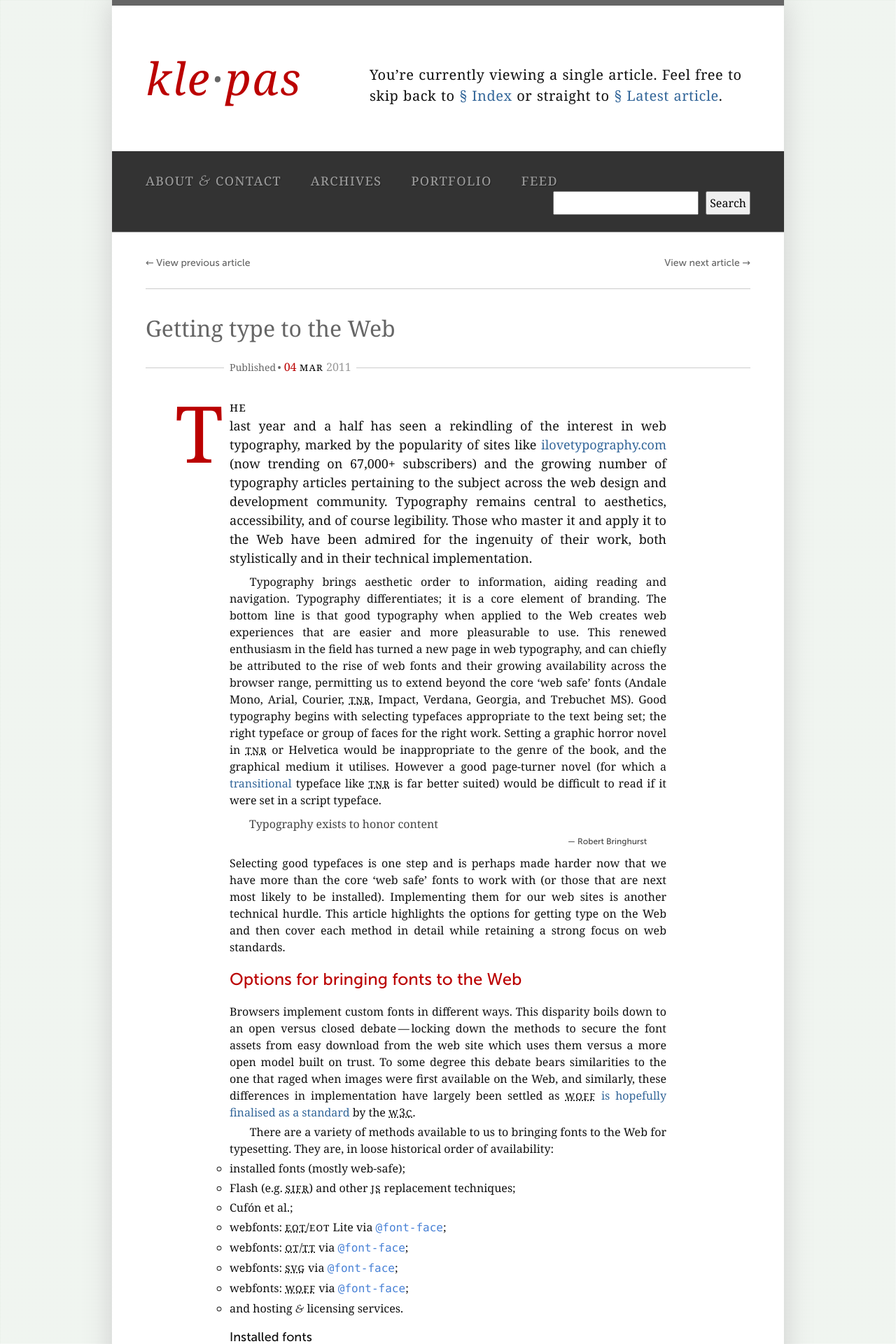
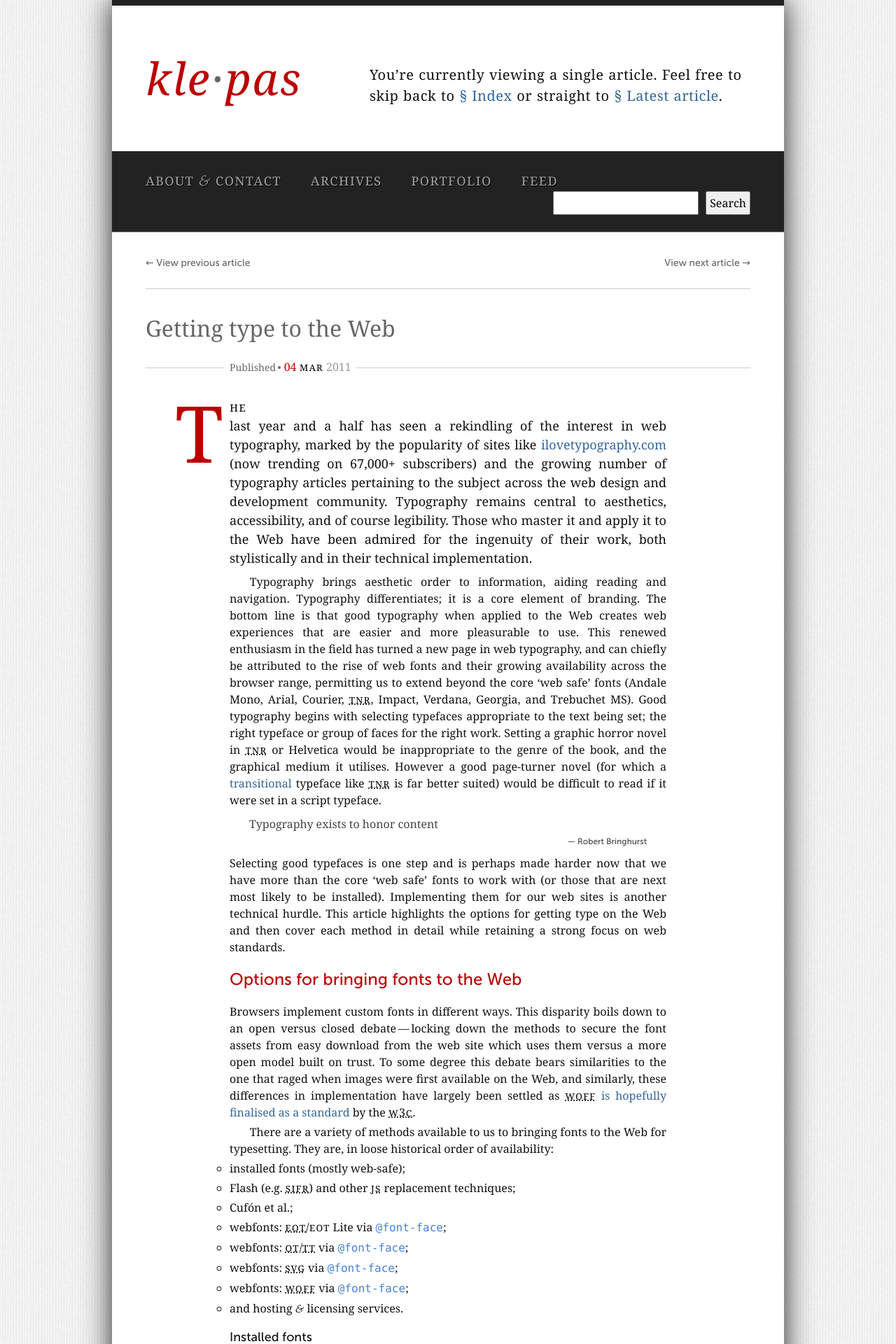
Before and after one commit to klepas/klepas.org, a Jekyll site: the page built from _posts/2011-03-04-getting-type-to-the-web.markdown, in a window 1280 px wide. Shown: the top 1920 px of the page at 70% size. Built offline with Jekyll 4.4.1, drawn with Linux system fonts in a browser that asks for light colours.

Commit message:
Updated bg tile texture to be easier on the eyes, and gently textured the #cover.

```diff
--- a/_posts/2011-03-04-getting-type-to-the-web.markdown
+++ b/_posts/2011-03-04-getting-type-to-the-web.markdown
@@ -264,7 +264,7 @@
 
 Just like mod_deflate's `FilesMatch` using `mod_gzip_item_include file` we can list the file extensions for files that mod_gzip should seek to compress. The content types can also be listed via the `mod_gzip_item_include mime` lines by notating the [IANA media types](http://www.iana.org/assignments/media-types/) as done for the vendor-specific <acronym title="Embedded OpenType">EOT</acronym> <code><a href="http://www.iana.org/assignments/media-types/application/vnd.ms-fontobject" title="IANA.org&thinsp;&mdash;&thinsp;vnd.ms-fontobject content-type">vnd.ms-fontobject</a></code>.
 
-You can test how well compression is performing through a variety of browser developer plugins or by using Mark Nottingham's REDbot, a robot that checks <acronym title="Hypertext Transfer Protocol">HTTP</acronym> resources for common problems and pitfalls. For example, when checking <code><a href="http://redbot.org/?uri=http%3A%2F%2Fwww.sitepoint.com%2F" title="REDbot: &lt;http://www.sitepoint.com/&gt;">http://sitepoint.com</a></code> REDbot notes via the `Content-Encoding` that mod_gzip is in use. When <a href="http://redbot.org/?descend=True&uri=http://www.sitepoint.com/" title="REDbot: &lt;http://sitepoint.com&gt;&thinsp;&mdash;&thinsp;Checking assets">checking the assets</a> we can see that 84% of the original size of the page (when decompressed) is saved through the use of mod_gzip, with detailed figures for the various assets.
+You can test how well compression is performing through a variety of browser developer plugins or by using Mark Nottingham's REDbot, a robot that checks <acronym title="Hypertext Transfer Protocol">HTTP</acronym> resources for common problems and pitfalls. For example, when checking <code><a href="http://redbot.org/?uri=http%3A%2F%2Fsitepoint.com" title="REDbot: sitepoint.com">http://sitepoint.com</a></code> REDbot notes via the `Content-Encoding` that mod_gzip is in use. When <a href="http://redbot.org/?descend=True&amp;uri=http://sitepoint.com/" title="REDbot: sitepoint.com &thinsp;&mdash;&thinsp;checking assets">checking the assets</a> we can see that 84% of the original size of the page (when decompressed) is saved through the use of mod_gzip, with detailed figures for the various assets.
 
 ##### Caching
 
--- a/about.html
+++ b/about.html
@@ -27,7 +27,7 @@
                 <p>I am a freelance contract designer specialising in web-based mediums&thinsp;&mdash;&thinsp;in particular web applications and web typography. I design both small and large-scale websites, user interfaces, accompanying icons, and provide usability as well and accessibility assessments&thinsp;&mdash;&thinsp;for an overview, view <a href="#portfolio" title="Skip down to the portfolio preview">a preview of my portfolio</a>.
 </p>
                 <p>I have extended a large range of services in the past as part of working as a sole designer for a web development and consultancy company. Now as a contractor I have refined the services I offer to better suit this style of work. I prefer to work with a dedicated team and would be interested in establishing a dedicated position as a web designer for website design or web application projects, and of course anything to do with web typography.</p>
-                <p>My <a href="/files/doc/Simon-Pascal-Klein-CV.pdf" title="Download Simon Pascal Klein&rsquo;s curriculum vitae">curriculum vitae (<acronym title="Portable Document Format">PDF</acronym>)</a> is available also for download.</p>
+                <!--<p>My <a href="/files/doc/Simon-Pascal-Klein-CV.pdf" title="Download Simon Pascal Klein&rsquo;s curriculum vitae">curriculum vitae (<acronym title="Portable Document Format">PDF</acronym>)</a> is available also for download.</p>-->
                 <!--<p class="note availability">I am currently not available for any new work.</p>-->
                 <h5>Your upcoming project&hellip;</h5>
                 <p>Got an idea bubbling in your head? A site that perhaps needs to be constructed? An app that you would like to build? Do you have to digitise data? I have formulated <a href="/files/doc/klepas-client-worksheet.pdf" title="Download the client worksheet">a handy worksheet (<acronym title="Portable Document Format">PDF</acronym>)</a> with some questions about you, your aspirations as a company, and how best to reﬂect that in your new website or web app. It helps me establish a clearer understanding of your needs. After all design is a communication art&thinsp;&mdash;&thinsp;it is vital to understand what needs to be communicated.</p>
--- a/css/screen.css
+++ b/css/screen.css
@@ -58,13 +58,13 @@
 	margin: 0 auto 0 auto;
 	padding: 4.8em 0 4.8em 0;
 	background-color: white;
-	border-top: #666 0.8em solid;
+	border-top: #222 0.8em solid;
 	text-align: left;
 	width: 96em; /* 960 minus the gutters (48 on each side). */
 	/* Box shadowing that provides a nice page shadow; experimental shiny stuff. */
-	box-shadow: 0 0 4em #ccc;
-	-webkit-box-shadow: 0 0 4em #ccc;
-	-moz-box-shadow: 0 0 4em #ccc;
+	box-shadow: 0 0 4em #222;
+	-webkit-box-shadow: 0 0 4em #222;
+	-moz-box-shadow: 0 0 4em #222;
 	}
 	h3, h4, h5, h6 { font-family: "Museo Sans 500 Regular", "Lucida Grande", Verdana, "DejaVu Sans", sans-serif; }
 	h2 { font-size: 3.2em; color: #666; margin-bottom: 0.5em; /* 16 */ }
@@ -205,7 +205,11 @@
 		letter-spacing: 0.031em; /* 0.5 */
 		word-spacing: 0.062em; /* 1 */
 		}
-	div#nav { background-color: #333; color: white; border-bottom: 1px solid #999; }
+	div#nav {
+		background-color: #222;
+		color: white;
+		border-bottom: 1px solid #999;
+		}
 		ul.nav-footer li { padding-bottom: 0.363em; /* 8 */ }
 		ul.nav li {
 			float: left;
@@ -217,18 +221,18 @@
 			ul.nav-header li a {
 				display: block;
 				color: #999;
-				text-shadow: 1px 1px 1px #222;
+				text-shadow: 1px 1px 1px black;
 				}
 			ul.nav-footer li a {
 				}
 				ul.nav li a:hover { border: none; }
 				ul.nav-footer li a:hover {
 					background-color: white;
-					color: #333;
+					color: #555;
 					}
 				ul.nav-header li a:hover {
 					color: #ff8000;
-					background-color: #333;
+					background-color: #222;
 					}
 			ul.nav li span.amp { font-size: 0.954em; /* 21 */ }
 	input {
@@ -245,6 +249,7 @@
 	div#cover {
 		padding-top: 3.2em;
 		padding-bottom: 4.8em;
+		background: #ebebeb url(/images/cover-bg.png) repeat;
 		background-color: #e8dcb1;
 		border-bottom: 1px solid #c4ba92;
 		border-top: 1px solid #c4ba92;
```
Also changed, not shown: images/bg.png, images/bg_.png (added), images/cover-bg.png (added).
